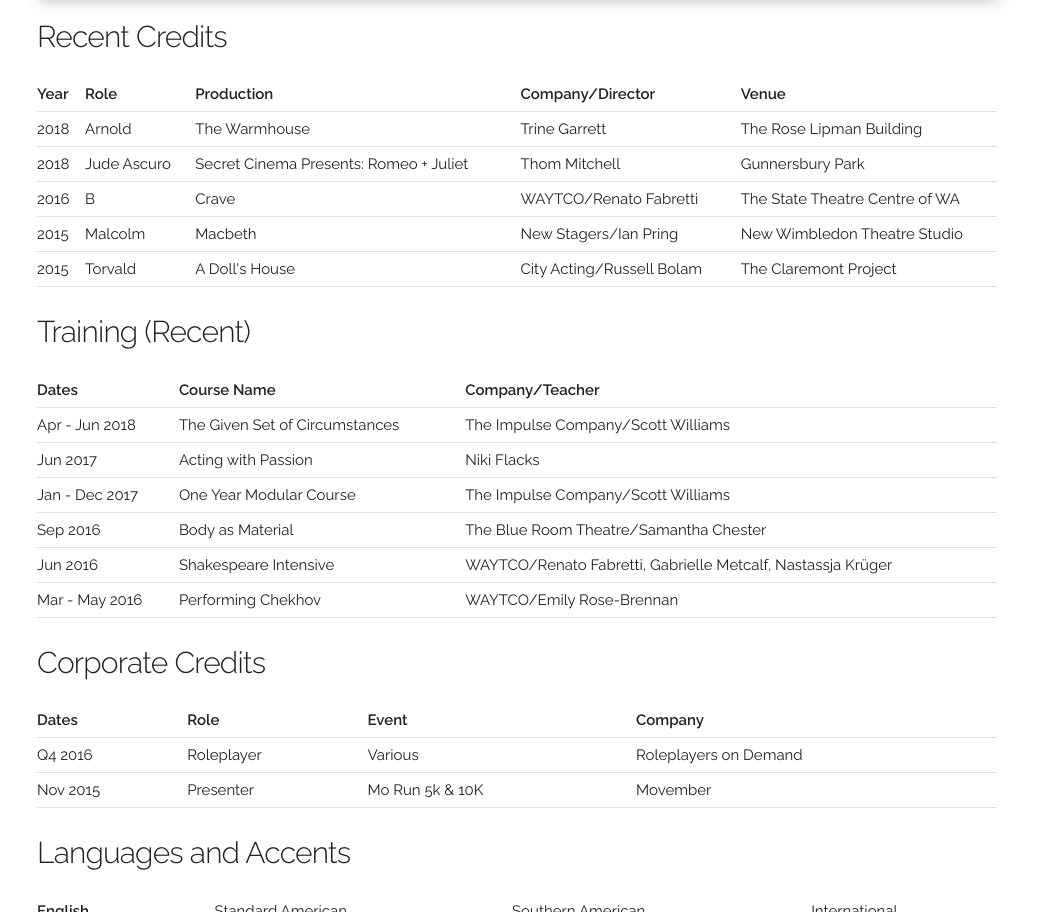
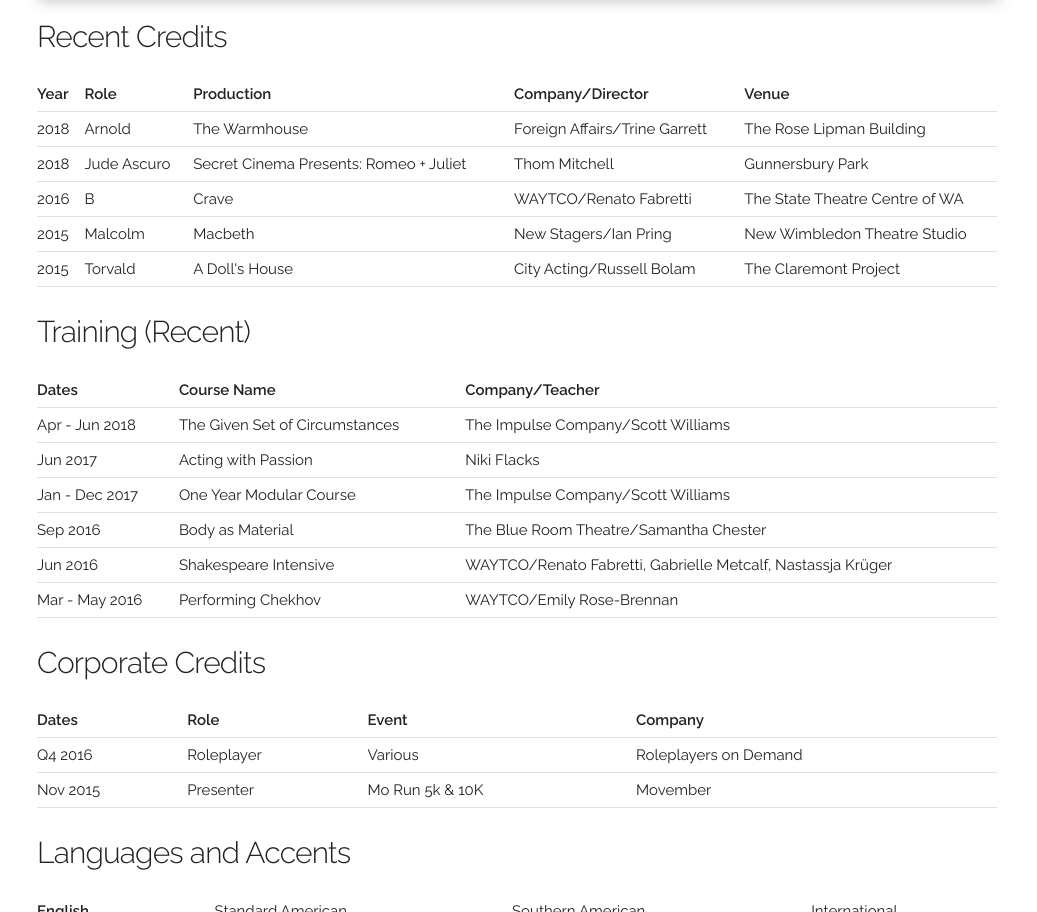
Before and after one commit to odnestenseth/odnestenseth.github.io, a plain HTML site: page index.html in a window 1280 px wide. Shown: the part 837-1749 px from the top of the page, without its empty margins (123-1160 px from the left). Drawn offline with Linux system fonts and the light colour scheme.

Commit message:
Update index.html

```diff
--- a/index.html
+++ b/index.html
@@ -102,7 +102,7 @@
                             <td>2018</td>
                             <td>Arnold</td>
                             <td>The Warmhouse</td>
-                            <td>Trine Garrett</td>
+                            <td>Foreign Affairs/Trine Garrett</td>
                             <td>The Rose Lipman Building</td>
                         </tr>
                         <tr>
```
